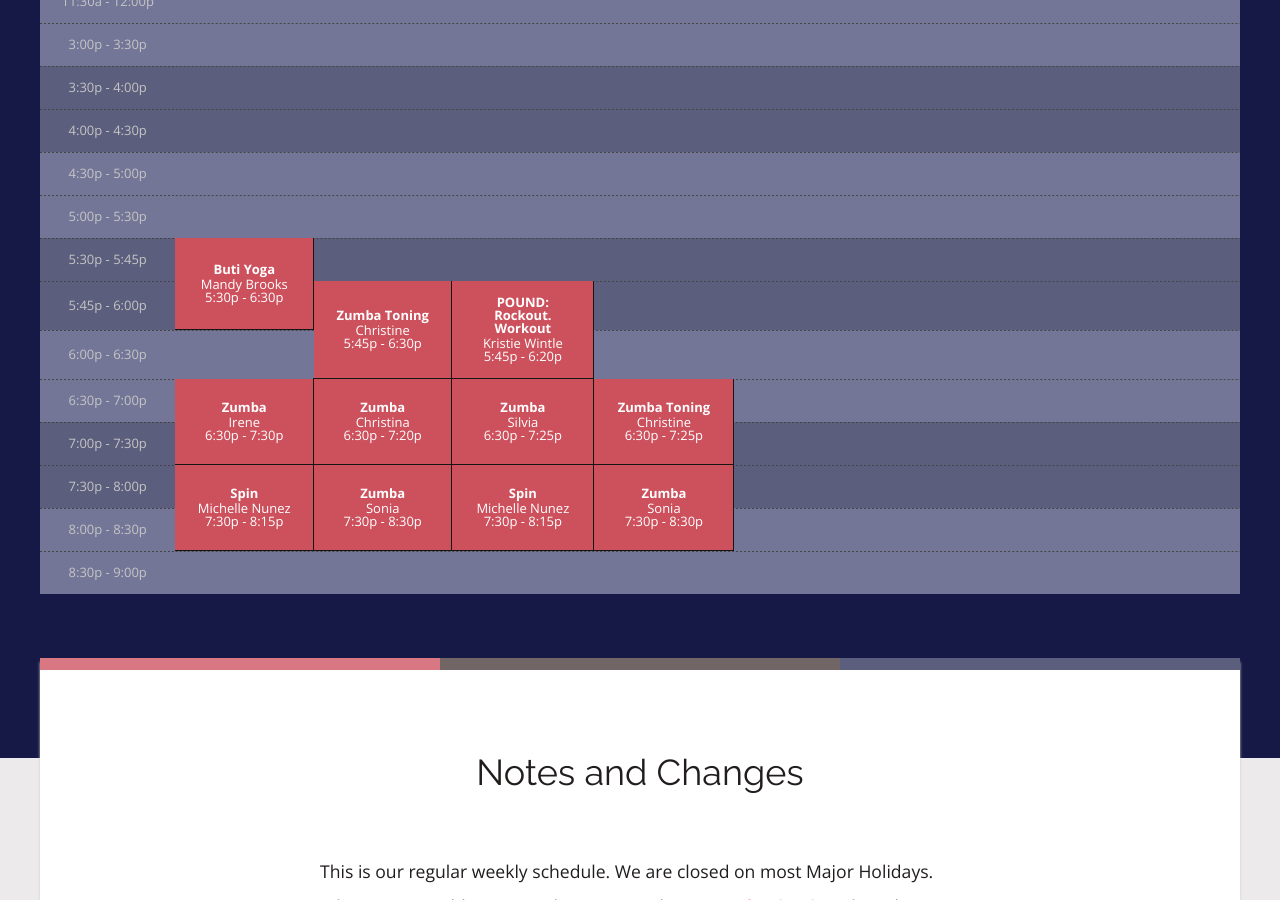
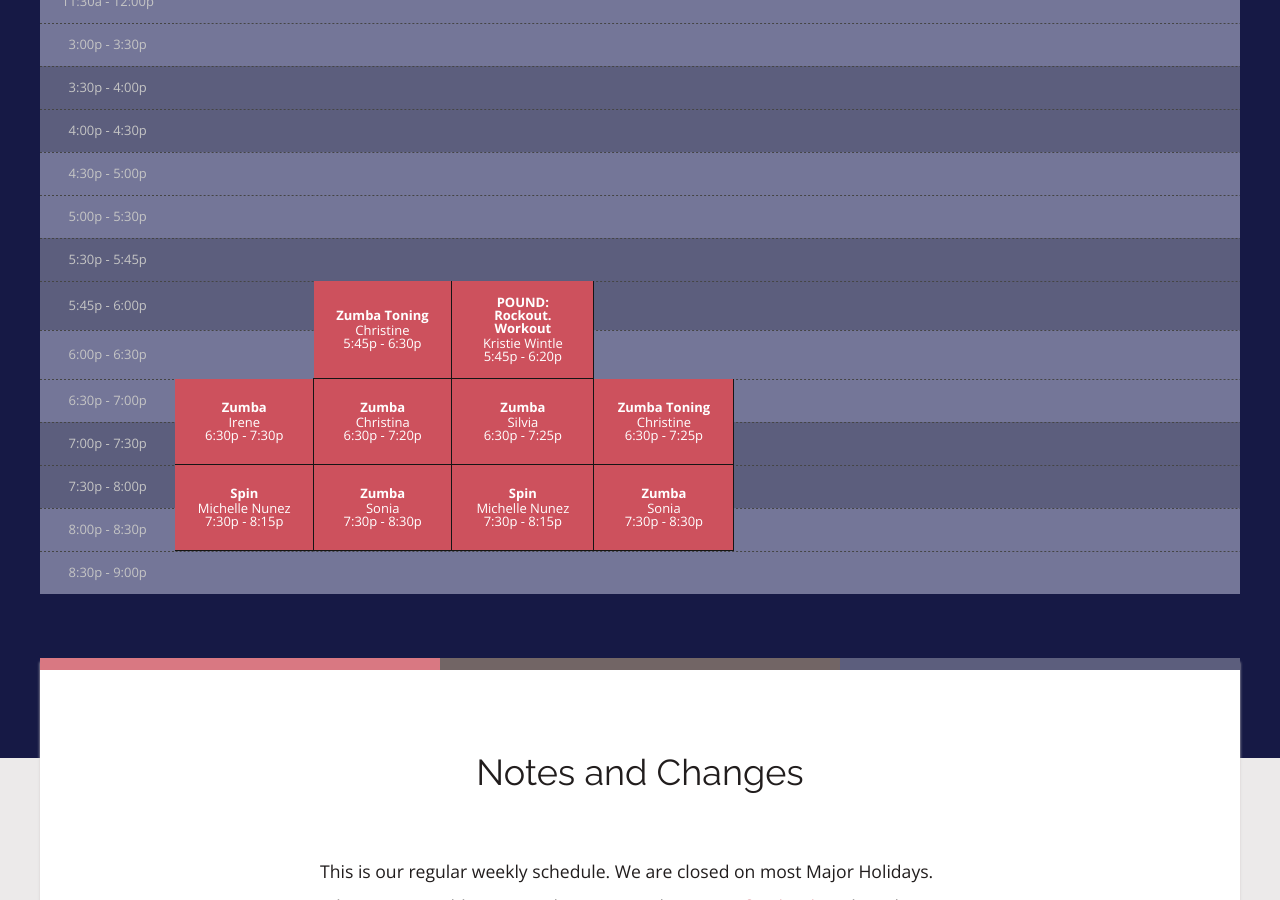
Before and after one commit to rwstone/shapeitup, a Jekyll site: the page built from schedule/index.md, in a window 1280 px wide and 900 px high, scrolled down 787 px. Built offline with Jekyll 4.4.1, drawn with Linux system fonts in a browser that asks for light colours; some web fonts are replaced.

Commit message:
Updated Index

```diff
--- a/schedule/index.md
+++ b/schedule/index.md
@@ -7,12 +7,6 @@ sessions:
   day: Monday
   start_time: 9:00a
   end_time: 10:00a
-  length: 2
-- class: Buti Yoga
-  instructor: Mandy Brooks
-  day: Monday
-  start_time: 5:30p
-  end_time: 6:30p
   length: 2
 - class: Zumba
   instructor: Irene
```
